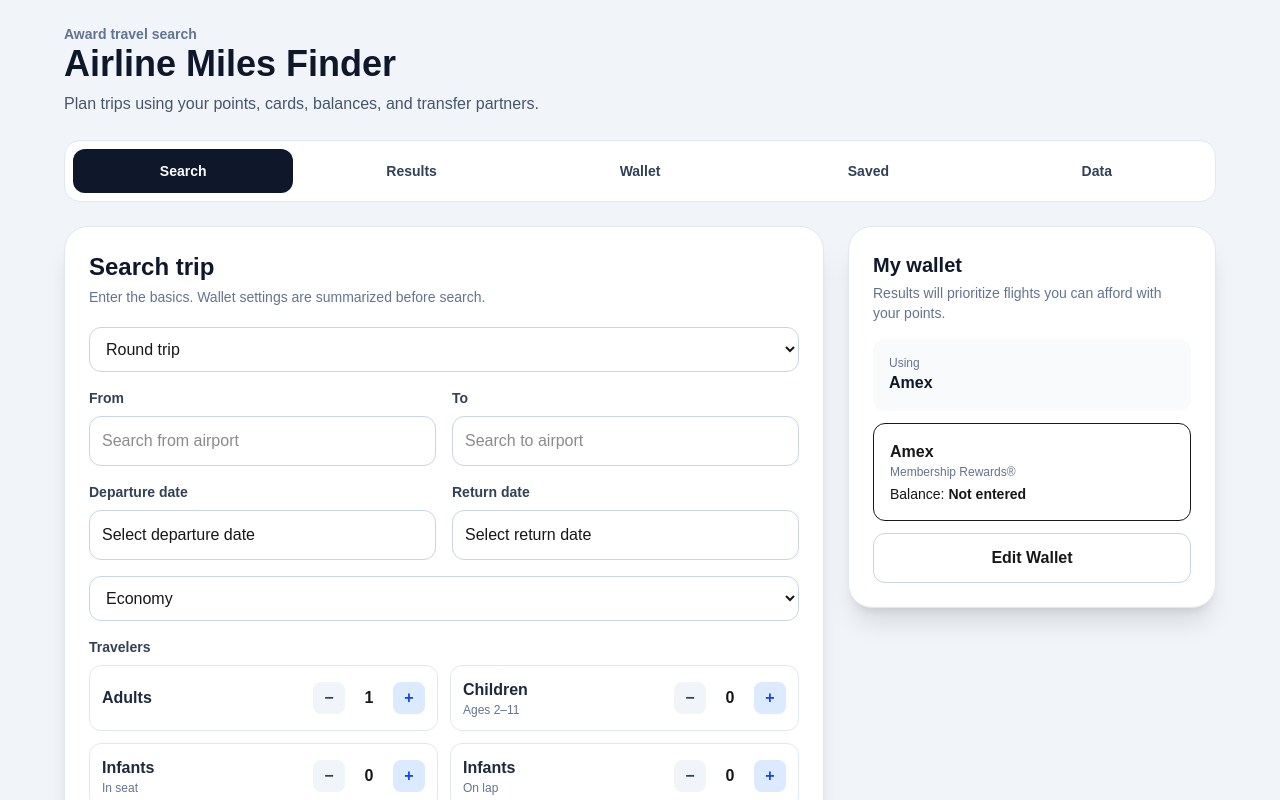
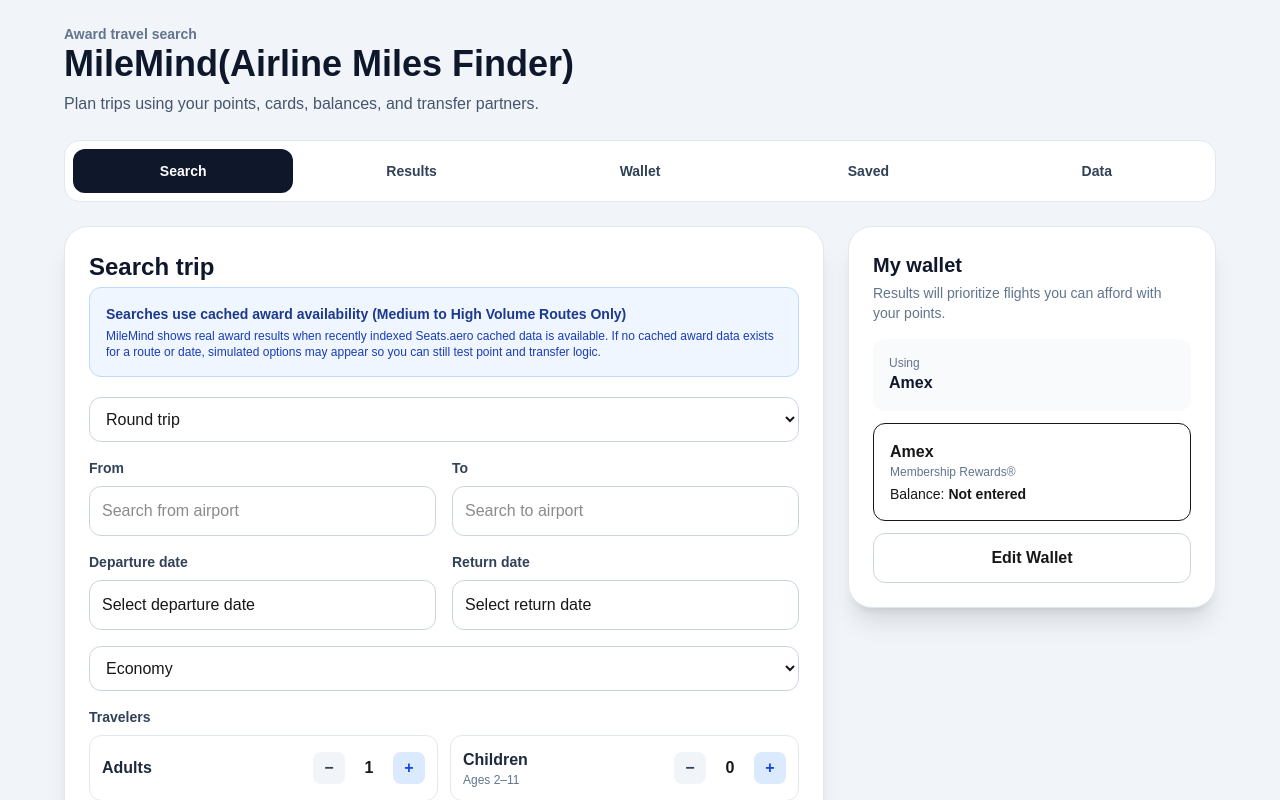
Before and after one commit to arjunmanvi13-max/airline-miles-app, a Next.js app: page / in a window 1280 px wide. Shown: the top 800 px of the page. Built offline with nearby package versions, Linux system fonts and the light colour scheme.

Commit message:
Improve cached results messaging

```diff
--- a/app/page.tsx
+++ b/app/page.tsx
@@ -354,6 +354,7 @@ function CalendarInput({
 }
 
 export default function Home() {
+
   const [expandedCardDatabases, setExpandedCardDatabases] = useState<string[]>([]);
   const [expandedDeals, setExpandedDeals] = useState<string[]>([]);
   const [view, setView] = useState<View>("Search");
@@ -368,6 +369,7 @@ export default function Home() {
   const [departureDate, setDepartureDate] = useState("");
   const [returnDate, setReturnDate] = useState("");
 
+
   const [adults, setAdults] = useState(1);
   const [children, setChildren] = useState(0);
   const [infantsInSeat, setInfantsInSeat] = useState(0);
@@ -387,6 +389,13 @@ export default function Home() {
   const paidTravelers = adults + children + infantsInSeat;
   const tripMultiplier = tripType === "Round trip" ? 2 : 1;
   const totalMultiplier = paidTravelers * tripMultiplier;
+
+  const hasRealResults = results.some(
+  (deal) => "dataSource" in deal && deal.dataSource === "seats_aero_cached"
+);
+
+const hasOnlyPlaceholderResults =
+  results.length > 0 && results.every((deal) => deal.dataSource === "placeholder");
 
   const toggleExpandedDeal = (dealId: string) => {
   setExpandedDeals((current) =>
@@ -1051,7 +1060,7 @@ const transferOptions = getRankedTransferOptions(deal);
           </p>
 
           <h1 className="text-4xl font-bold text-slate-900">
-            Airline Miles Finder
+            MileMind(Airline Miles Finder)
           </h1>
 
           <p className="text-slate-600 mt-2">
@@ -1083,9 +1092,17 @@ const transferOptions = getRankedTransferOptions(deal);
               <h2 className="text-2xl font-bold text-slate-900 mb-1">
   Search trip
 </h2>
-              <p className="text-sm text-slate-500 mb-5">
-                Enter the basics. Wallet settings are summarized before search.
-              </p>
+
+<div className="mb-5 bg-blue-50 border border-blue-200 rounded-xl p-4">
+  <p className="text-sm font-semibold text-blue-900">
+    Searches use cached award availability (Medium to High Volume Routes Only)
+  </p>
+  <p className="text-xs text-blue-800 mt-1">
+    MileMind shows real award results when recently indexed Seats.aero cached
+    data is available. If no cached award data exists for a route or date,
+    simulated options may appear so you can still test point and transfer logic.
+  </p>
+</div>
 
               <select
                 value={tripType}
@@ -1418,6 +1435,21 @@ const transferOptions = getRankedTransferOptions(deal);
               </div>
             </div>
 
+            {!isSearching && hasRealResults && (
+  <div className="bg-green-50 border border-green-200 rounded-2xl p-4 mb-4 text-sm text-green-900">
+    Showing real cached award availability from Seats.aero. Schedule details may
+    still be estimated until full itinerary data is added.
+  </div>
+)}
+
+{!isSearching && hasOnlyPlaceholderResults && (
+  <div className="bg-yellow-50 border border-yellow-200 rounded-2xl p-4 mb-4 text-sm text-yellow-900">
+    No real cached award options were found for this exact route and date.
+    Simulated results are shown so you can still compare transfer partners,
+    point costs, and wallet logic.
+  </div>
+)}
+
             {isSearching && (
               <div className="bg-white border border-slate-200 rounded-2xl p-5 text-slate-500">
                 Searching realistic placeholder results...
@@ -1488,21 +1520,23 @@ const transferOptions = getRankedTransferOptions(deal);
 
               <div className="bg-yellow-50 border border-yellow-200 rounded-xl p-4">
                 <p className="font-semibold text-yellow-900">
-                  Placeholder data
+  Cached-data limitation
 </p>
 <p className="text-sm text-yellow-800 mt-1">
-                  Award availability, cash prices, flight times, and seat
-                  inventory are simulated until API integration.
+  MileMind currently uses Seats.aero cached award availability. Some routes or
+  dates may not return real results if they have not recently been indexed.
+  In those cases, simulated results are shown for comparison only.
 </p>
               </div>
 
               <div className="bg-blue-50 border border-blue-200 rounded-xl p-4">
                 <p className="font-semibold text-blue-900">
-                  API-ready structure
+  Live-search limitation
 </p>
 <p className="text-sm text-blue-800 mt-1">
-                  The UI is ready to swap placeholder results for real award
-                  and cash-price adapters.
+  Live award search is not available through the current Pro API tier. Real
+  results come from cached award data, while full live search would require a
+  commercial Seats.aero agreement.
 </p>
               </div>
 
```
Lines whose indentation alone changed are shown as unchanged.
